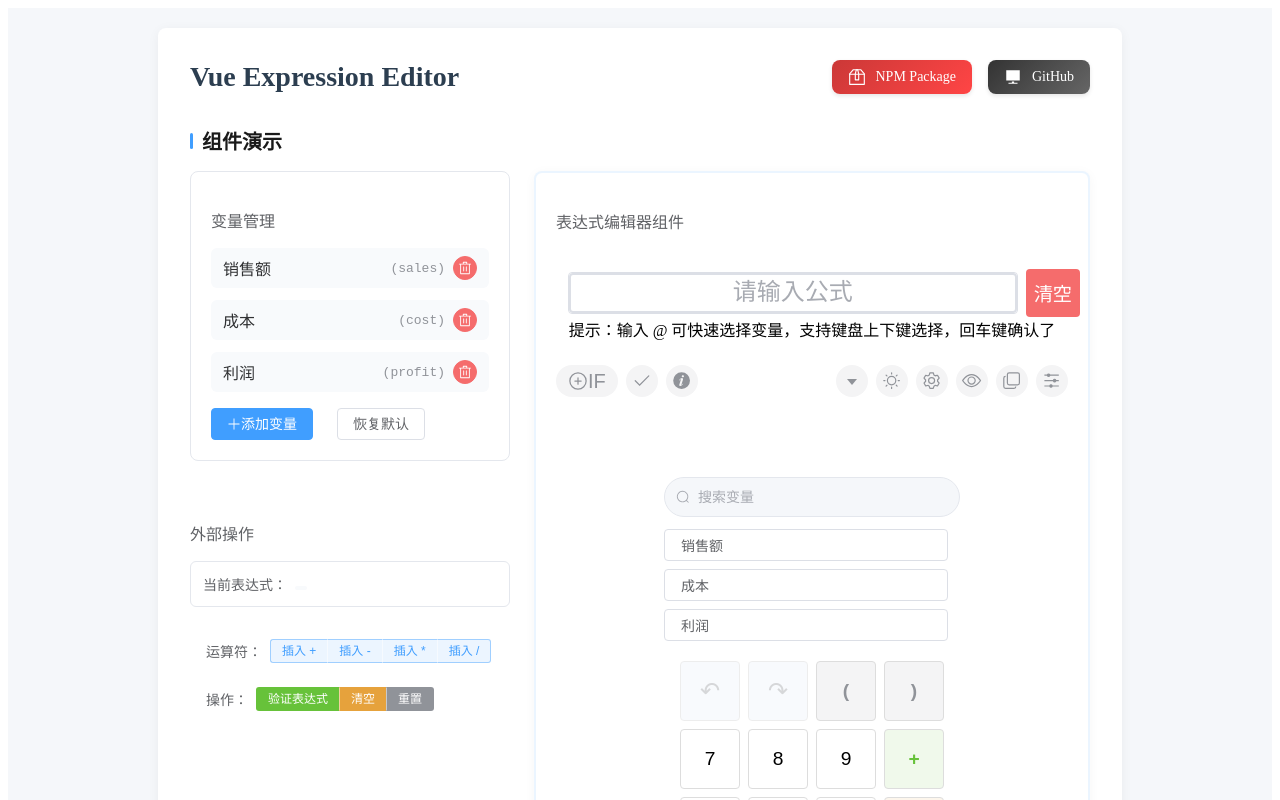
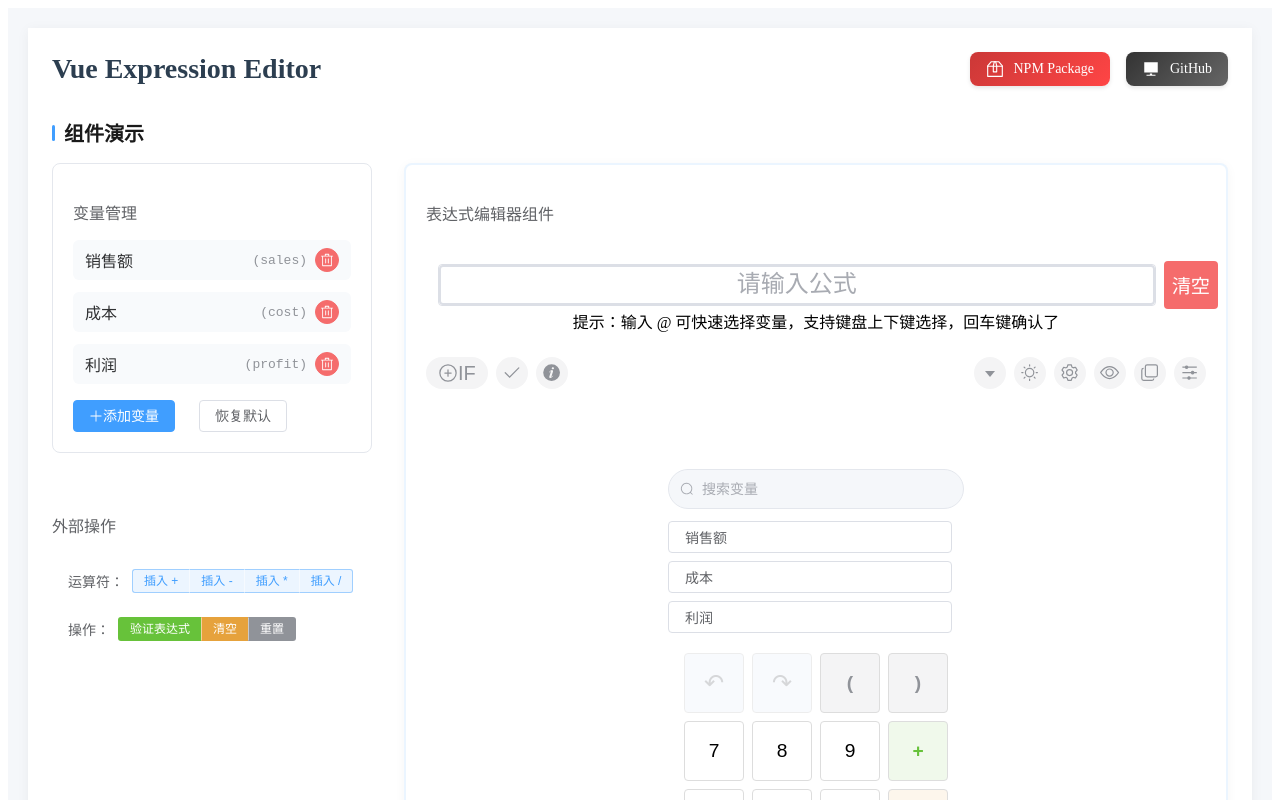
Before and after one commit to iwangbowen/vue-expression-editor, a Vue app: page / in a window 1280 px wide. Shown: the top 800 px of the page. Built offline with nearby package versions, Linux system fonts and the light colour scheme.

Commit message:
重构 App.vue 文件：将 testExpression 和 originalExpression 的初始值改为字符串，调整最大宽度和响应式布局，优化样式

```diff
--- a/src/dev/App.vue
+++ b/src/dev/App.vue
@@ -58,7 +58,7 @@
             <!-- 外部操作面板 -->
             <div class="operations-panel">
               <h3 class="section-subtitle">外部操作</h3>
-              <div class="expression-display">
+              <div class="expression-display" v-if="testExpression">
                 当前表达式：<code class="expression-code">{{ testExpression }}</code>
               </div>
               <div class="actions-panel">
@@ -121,8 +121,8 @@ import { Platform, Box, Delete, Plus } from '@element-plus/icons-vue'
 
 const expressionEditorRef = ref<InstanceType<typeof ExpressionEditor> | null>(null)
 
-const testExpression = ref(null)
-const originalExpression = ref(null)
+const testExpression = ref('')
+const originalExpression = ref('')
 const validateResult = ref<boolean | null>(null)
 
 const handleExpressionChange = (value: string) => {
@@ -166,8 +166,8 @@ const DEFAULT_VARIABLES = [
 ]
 
 // 变量列表状态
-const variables
- = ref([...DEFAULT_VARIABLES])
+const variables = ref([...DEFAULT_VARIABLES])
+
 // 删除变量
 const removeVariable = (index: number) => {
   variables.value.splice(index, 1)
@@ -236,7 +236,7 @@ const cancelAddVariable = () => {
 }
 
 .content-wrapper {
-  max-width: 900px;
+  max-width: 1440px;  /* 增加最大宽度 */
   margin: 0 auto;
   padding: 32px;
   background-color: #fff;
@@ -558,8 +558,8 @@ const cancelAddVariable = () => {
 /* 左右布局样式 */
 .demo-layout {
   display: grid;
-  grid-template-columns: 320px 1fr;
-  gap: 24px;
+  grid-template-columns: 320px minmax(0, 1fr);  /* 保持左侧宽度固定，右侧自适应 */
+  gap: 32px;
   align-items: start;
 }
 
@@ -629,4 +629,14 @@ const cancelAddVariable = () => {
     grid-template-columns: 1fr;
   }
 }
+
+/* 调整响应式布局断点 */
+@media screen and (max-width: 1600px) {  /* 增大断点值 */
+  .content-wrapper {
+    max-width: 100%;
+    margin: 0;
+    border-radius: 0;
+    padding: 24px;  /* 在较小屏幕上减小内边距 */
+  }
+}
 </style>
```
